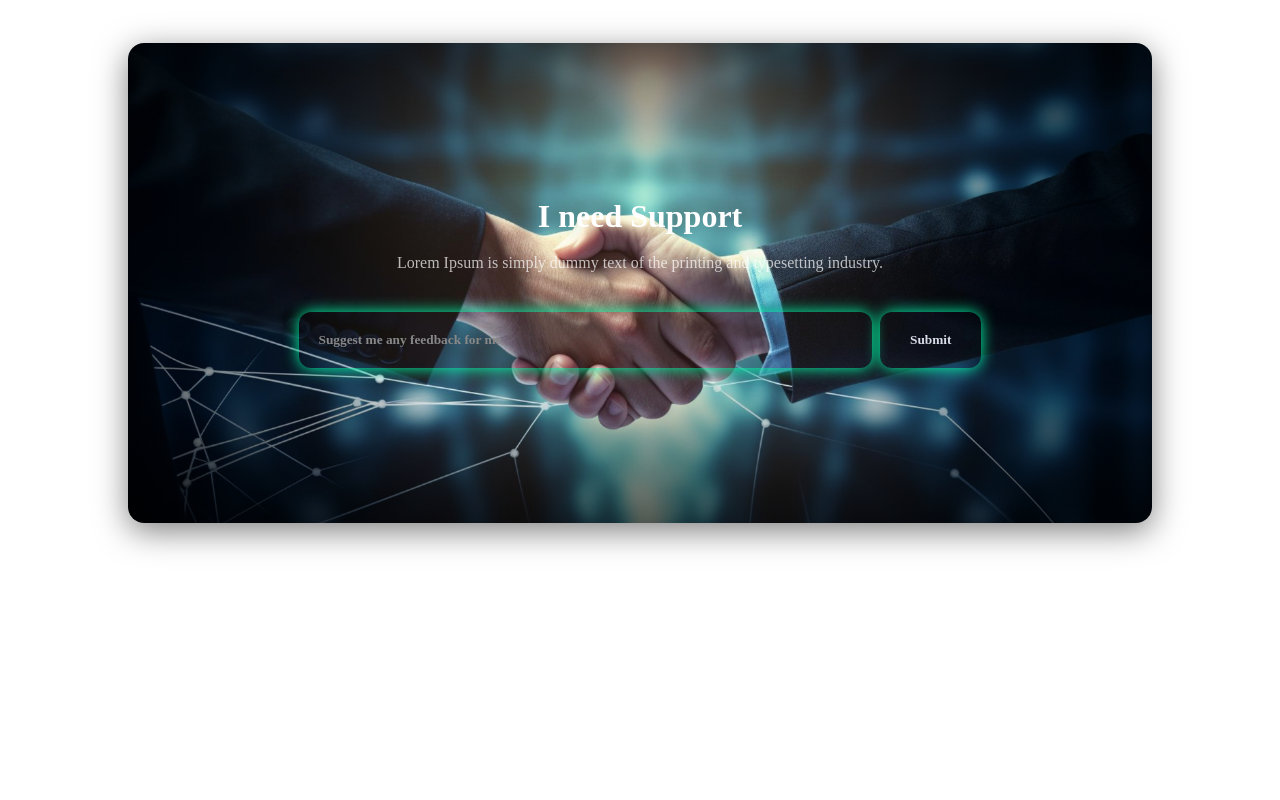
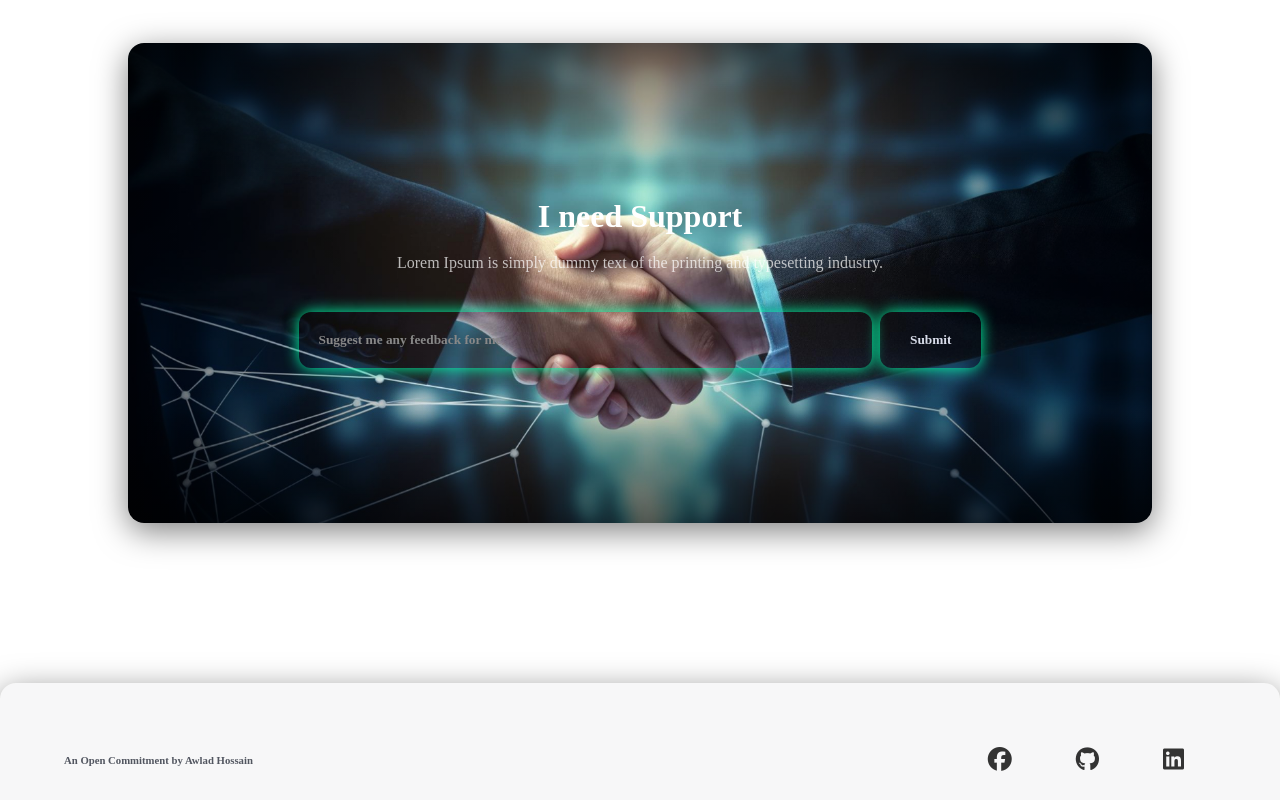
Before and after one commit to khushih8900/Developer-Resume-demo, a plain HTML site: page index.html in a window 1280 px wide. Shown: the part 6041-6841 px from the top of the page. Before the commit the page ends 6724 px from the top, so only its background shows below. Drawn offline with Linux system fonts and the light colour scheme; a web font is replaced by a local one.

Commit message:
add footer section

```diff
--- a/index.html
+++ b/index.html
@@ -216,7 +216,22 @@
         </div>
       </div>
     </section>
-    <!-- ====navbar==== -->
+    <!-- ====footer start==== -->
+    <footer>
+      <h6>An Open Commitment by Awlad Hossain</h6>
+      <ul>
+        <li class="facebook">
+          <a href="#"><i class="fa-brands fa-facebook"></i></a>
+        </li>
+
+      <li class="github">
+        <a href="#"><i class="fa-brands fa-github"></i></a>
+      </li>
+      <li class="linkedin">
+        <a href="#"><i class="fa-brands fa-linkedin"></i></a>
+      </li>
+      </ul>
+    </footer>
   </body>
   <script
     src="https://kit.fontawesome.com/bf898e1087.js"
--- a/style/style.css
+++ b/style/style.css
@@ -381,7 +381,16 @@ iframe {
     padding: 2.7rem;
     border-radius: 16px;
     background: rgba(255, 76, 30, 0.05);
+    transition: box-shadow 0.4s ease-in-out;
 
+}
+
+.program:hover {
+    box-shadow: 0 10px 30px rgba(0, 0, 0, 0.4);
+}
+
+.bg-color {
+    background: rgba(0, 76, 232, 0.05);
 }
 
 .program h3 {
@@ -402,7 +411,7 @@ iframe {
 
 }
 
-.info-details button {
+.program button {
     width: 220px;
     padding: 20px;
     font-weight: bold;
@@ -612,3 +621,37 @@ iframe {
     background-color: #333;
     color: #b6a7a7;
 }
+
+/* footer section */
+footer {
+    width: 100%;
+    display: flex;
+    align-items: center;
+    justify-content: space-between;
+    padding: 5%;
+    box-shadow: 0 8px 32px rgba(0, 0, 0, 0.5);
+    border-radius: 16px;
+    background: rgba(13, 19, 33, 0.03);
+
+}
+
+footer h6 {
+    color: rgb(13, 19, 33);
+    font-size: 1rem 20px;
+    font-weight: 600;
+    line-height: 23px;
+    text-align: center;
+    opacity: .7;
+}
+
+footer ul {
+    display: flex;
+    align-items: flex-end;
+    justify-content: flex-end;
+}
+
+footer ul a {
+    margin: 0 2rem;
+    font-size: 1.5rem;
+    color: #333;
+}
```
